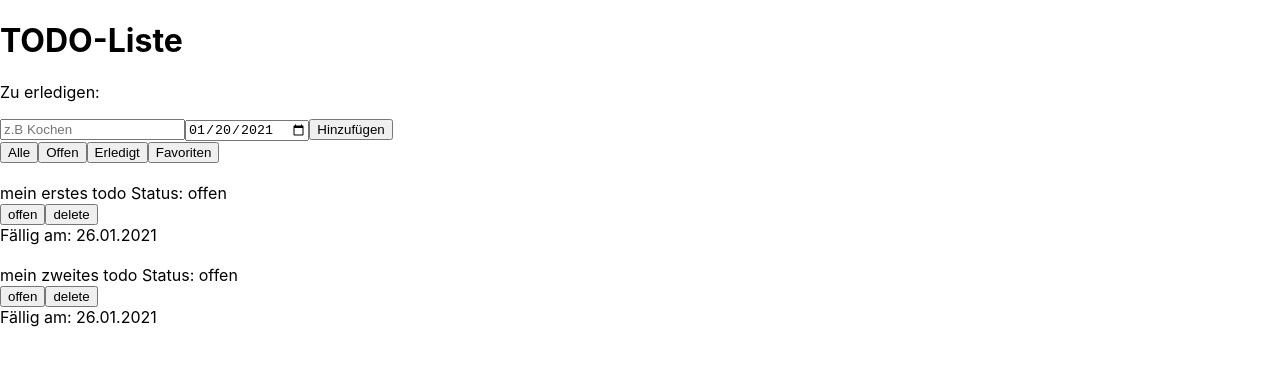
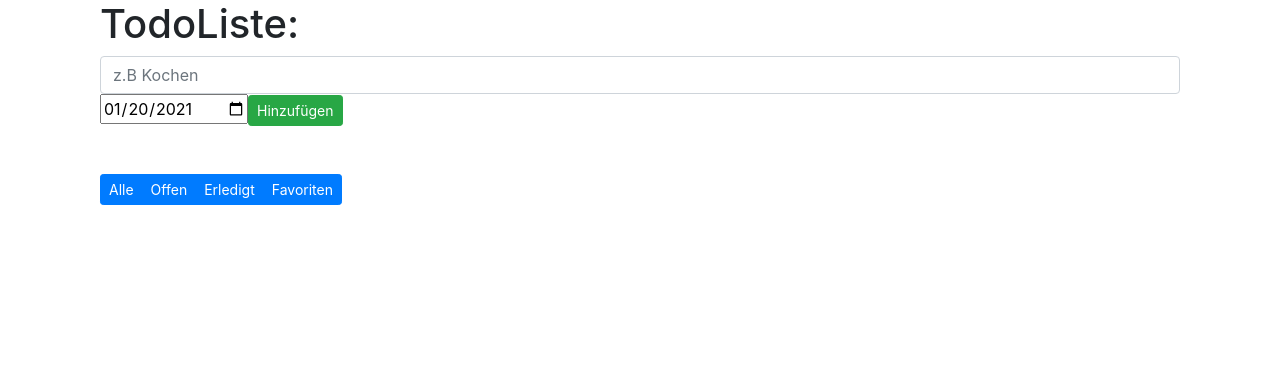
Before and after one commit to VibishekBBW/Vorprojekt-Frontend-RZ-NW-VR-AB, a React (Create React App) app in the folder TodoListe/: page / in a window 1280 px wide. Shown: the top 366 px of the page. Built offline with nearby package versions, Linux system fonts and the light colour scheme.

Commit message:
Ausgangslage mit Bootstrap

```diff
--- a/TodoListe/src/App.js
+++ b/TodoListe/src/App.js
@@ -1,13 +1,17 @@
+import './App.css';
 import React, {useState} from 'react';
 import { Col, Container, Form, Row, Button, ButtonGroup } from "react-bootstrap";
+import moment from 'moment';
+import "bootstrap/dist/css/bootstrap.min.css";
 
-export default function App() {
-  const [todos, setTodos] = useState([
-    { text:"mein erstes todo", status: "offen", date: '26.01.2021'},
-    { text:"mein zweites todo", status: "offen", date: '26.01.2021'} ]);
+
+
+function App() {
+  const [todos, setTodos] = useState([ ]);
     const [value, setValue] = useState('');
     const [filter, setFilter] = useState("");
     const [todoFaellig, setTodoFaellig] = useState('');
+    const today = moment().format("DD.MM.yyyy");
 
 
     const handleChange = event => {
@@ -30,28 +34,33 @@ export default function App() {
       setTodos(stats);
     }
 
-  /*const handleFavs = (event, idx) => {
-    let favs =[...todos];
-    favos[idx].favs = (favos[idx].favs === "nein") ? "ja" : "nein";
-    setTodos(favs);
-  }*/
-
     function handleFilter(e){
       setFilter(e.target.id);
     }
 
+
+
+
+
+
+
   return (
     <Container>
       <Col>
-      <h1>TODO-Liste</h1>
+      <h1>TodoListe:</h1>
       </Col>
       <Col>
-      <p>Zu erledigen:</p>
       <form onSubmit={handleSubmit}>
-      <input type="text" placeholder="z.B Kochen" value={value} onChange={handleChange} />
+
+      <Form.Control type="text" value={value} onChange={handleChange} placeholder="z.B Kochen" />
       <input type="date" value="2021-01-20" onChange={(event) => setTodoFaellig(event.target.value)} />
-      <button type="submit">Hinzufügen</button>
-      <ButtonGroup onClick={e => handleFilter(e)}>
+      <Button size="sm" variant="success" type="submit">Hinzufügen</Button>
+      <br></br>
+      <br></br>
+      <br></br>
+
+
+      <ButtonGroup size="sm" onClick={e => handleFilter(e)}>
             <Button id={""} onclick={e => setFilter("")}>Alle</Button>
             <Button id={"erledigt"} onclick={e => setFilter("erledigt")}>Offen</Button>
             <Button id={"offen"} onclick={e => setFilter("offen")}>Erledigt</Button>
@@ -60,20 +69,28 @@ export default function App() {
       </form>
       </Col>
       {todos.filter(todo => todo.status !== filter).map((todo, idx) =>
-
       <Row key={idx}>
 
         <Col>
           <br/>
-          {todo.text}{" Status: " + (todo.status)}
+          {todo.text}
           <br></br>
-          <Button onClick={(e) => handleStatus(e, idx)}>{todo.status}</Button>
-          <button type="button" class="btn btn-danger" onClick={ () => handleRemove(idx) }>delete</button>
+          {" Status: " + (todo.status)}
+          <br></br>
+          Erstellt:  {today}
+          <br></br>
+          Fällig am: {todo.date}
+          <br></br>
+          <Button size="sm"variant="info" onClick={(e) => handleStatus(e, idx)}>{todo.status}</Button>
+          <Button size="sm" variant="danger"  type="button" onClick={ () => handleRemove(idx) }>delete</Button>
           {console.log(todo.status + " " + filter)}
 
+
         </Col>
-        <Col>Fällig am: {todo.date}</Col>
       </Row>) }
     </Container>
-  )
+
+  );
 }
+
+export default App;
```
Lines whose indentation alone changed are shown as unchanged.
